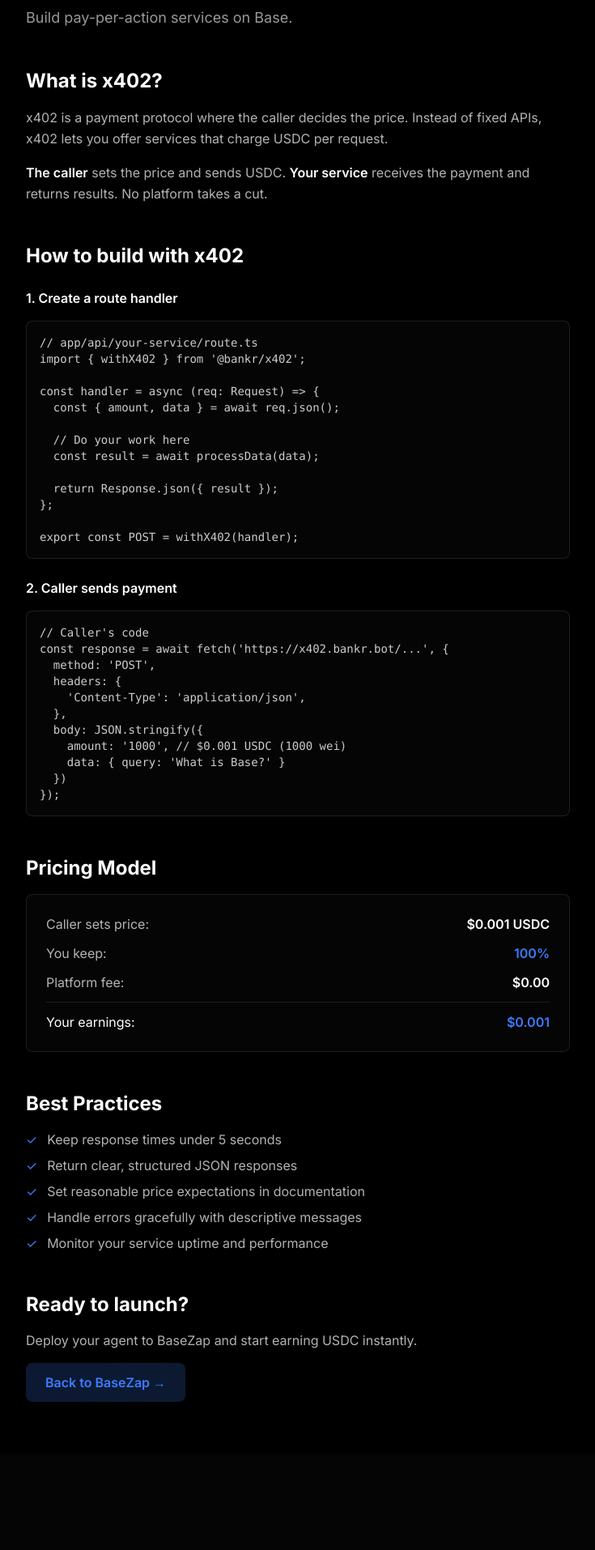
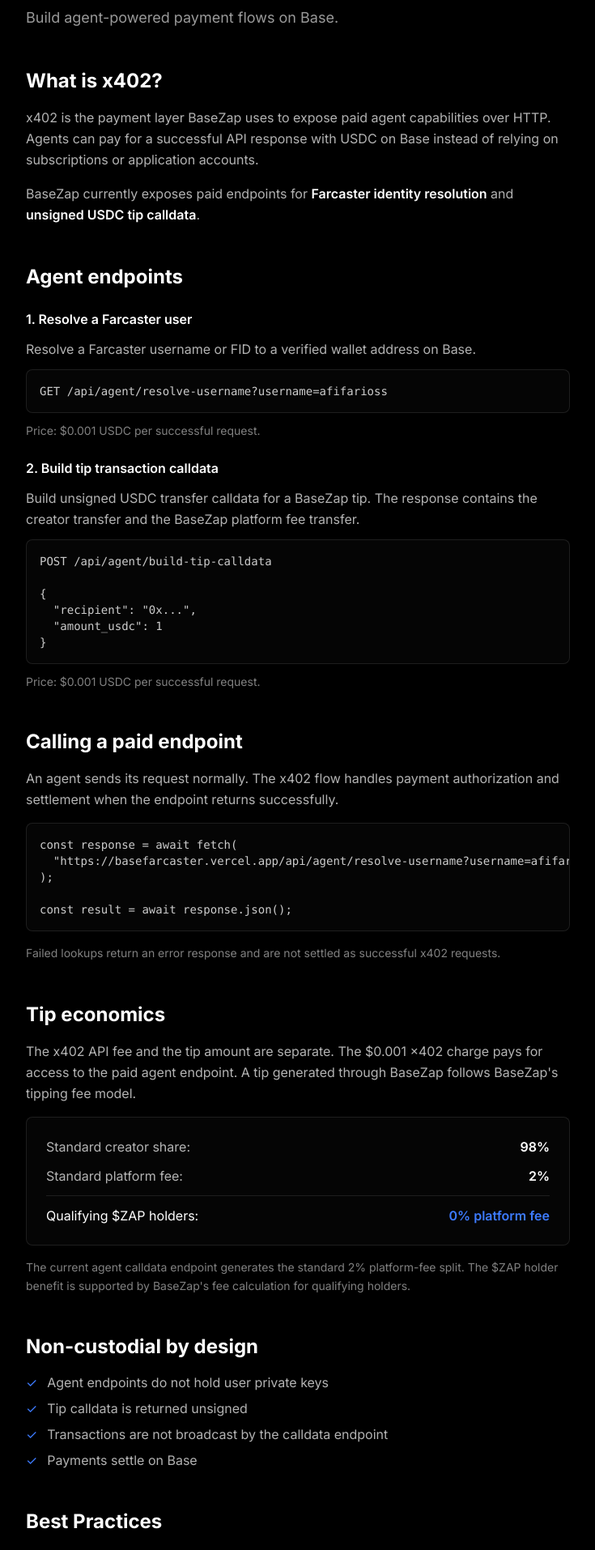
Before and after one commit to afifarioss/basefarcaster, a Next.js app: page /docs/x402 in a window 1280 px wide. Shown: the part 160-2074 px from the top of the page at 81% size, without its empty margins (272-1007 px from the left). Before the commit the page ends 1955 px from the top, so only its background shows below. Built offline with nearby package versions, Linux system fonts and the light colour scheme; no server answers; what @coinbase/onchainkit, @farcaster/miniapp-wagmi-connector, wagmi would draw is missing.

Commit message:
docs: align x402 guide with BaseZap agent APIs

```diff
--- a/app/docs/x402/page.tsx
+++ b/app/docs/x402/page.tsx
@@ -6,14 +6,17 @@
       <div className="mx-auto max-w-2xl space-y-12">
         {/* Header */}
         <div className="space-y-4 opacity-0 animate-[fadeInUp_1s_ease-out_0.2s_forwards]">
-          <a href="/" className="inline-flex items-center gap-2 text-sm text-white/50 hover:text-white/70">
+          <a
+            href="/"
+            className="inline-flex items-center gap-2 text-sm text-white/50 hover:text-white/70"
+          >
             ← Back to BaseZap
           </a>
           <h1 className="font-display text-4xl font-bold leading-[1.2] tracking-tight sm:text-5xl">
             x402 Integration Guide
           </h1>
           <p className="text-lg text-white/60">
-            Build pay-per-action services on Base.
+            Build agent-powered payment flows on Base.
           </p>
         </div>
 
@@ -21,117 +24,183 @@
         <section className="space-y-4 opacity-0 animate-[fadeInUp_1s_ease-out_0.4s_forwards]">
           <h2 className="text-2xl font-bold">What is x402?</h2>
           <p className="leading-relaxed text-white/70">
-            x402 is a payment protocol where the caller decides the price. Instead of fixed APIs, x402 lets you offer services that charge USDC per request.
+            x402 is the payment layer BaseZap uses to expose paid agent
+            capabilities over HTTP. Agents can pay for a successful API
+            response with USDC on Base instead of relying on subscriptions or
+            application accounts.
           </p>
           <p className="leading-relaxed text-white/70">
-            <span className="font-semibold text-white">The caller</span> sets the price and sends USDC. <span className="font-semibold text-white">Your service</span> receives the payment and returns results. No platform takes a cut.
+            BaseZap currently exposes paid endpoints for{" "}
+            <span className="font-semibold text-white">
+              Farcaster identity resolution
+            </span>{" "}
+            and{" "}
+            <span className="font-semibold text-white">
+              unsigned USDC tip calldata
+            </span>
+            .
           </p>
         </section>
 
-        {/* How to build */}
+        {/* Agent endpoints */}
         <section className="space-y-6 opacity-0 animate-[fadeInUp_1s_ease-out_0.6s_forwards]">
-          <h2 className="text-2xl font-bold">How to build with x402</h2>
+          <h2 className="text-2xl font-bold">Agent endpoints</h2>
 
-          <div className="space-y-4">
-            <h3 className="font-semibold">1. Create a route handler</h3>
-            <pre className="overflow-x-auto rounded-lg border border-white/[0.1] bg-white/[0.02] p-4 text-sm text-white/80">
-{`// app/api/your-service/route.ts
-import { withX402 } from '@bankr/x402';
+          <div className="space-y-6">
+            <div className="space-y-3">
+              <h3 className="font-semibold">
+                1. Resolve a Farcaster user
+              </h3>
+              <p className="leading-relaxed text-white/70">
+                Resolve a Farcaster username or FID to a verified wallet
+                address on Base.
+              </p>
+              <pre className="overflow-x-auto rounded-lg border border-white/[0.1] bg-white/[0.02] p-4 text-sm text-white/80">
+{`GET /api/agent/resolve-username?username=afifarioss`}
+              </pre>
+              <p className="text-sm text-white/50">
+                Price: $0.001 USDC per successful request.
+              </p>
+            </div>
 
-const handler = async (req: Request) => {
-  const { amount, data } = await req.json();
+            <div className="space-y-3">
+              <h3 className="font-semibold">
+                2. Build tip transaction calldata
+              </h3>
+              <p className="leading-relaxed text-white/70">
+                Build unsigned USDC transfer calldata for a BaseZap tip. The
+                response contains the creator transfer and the BaseZap platform
+                fee transfer.
+              </p>
+              <pre className="overflow-x-auto rounded-lg border border-white/[0.1] bg-white/[0.02] p-4 text-sm text-white/80">
+{`POST /api/agent/build-tip-calldata
 
-  // Do your work here
-  const result = await processData(data);
-
-  return Response.json({ result });
-};
-
-export const POST = withX402(handler);`}
-            </pre>
-          </div>
-
-          <div className="space-y-4">
-            <h3 className="font-semibold">2. Caller sends payment</h3>
-            <pre className="overflow-x-auto rounded-lg border border-white/[0.1] bg-white/[0.02] p-4 text-sm text-white/80">
-{`// Caller's code
-const response = await fetch('https://x402.bankr.bot/...', {
-  method: 'POST',
-  headers: {
-    'Content-Type': 'application/json',
-  },
-  body: JSON.stringify({
-    amount: '1000', // $0.001 USDC (1000 wei)
-    data: { query: 'What is Base?' }
-  })
-});`}
-            </pre>
-          </div>
-        </section>
-
-        {/* Pricing model */}
-        <section className="space-y-4 opacity-0 animate-[fadeInUp_1s_ease-out_0.8s_forwards]">
-          <h2 className="text-2xl font-bold">Pricing Model</h2>
-          <div className="rounded-lg border border-white/[0.1] bg-white/[0.02] p-6">
-            <div className="space-y-3">
-              <div className="flex justify-between">
-                <span className="text-white/70">Caller sets price:</span>
-                <span className="font-semibold">$0.001 USDC</span>
-              </div>
-              <div className="flex justify-between">
-                <span className="text-white/70">You keep:</span>
-                <span className="font-semibold text-base-blueLight">100%</span>
-              </div>
-              <div className="flex justify-between">
-                <span className="text-white/70">Platform fee:</span>
-                <span className="font-semibold">$0.00</span>
-              </div>
-              <div className="border-t border-white/[0.1] pt-3 flex justify-between">
-                <span className="text-white">Your earnings:</span>
-                <span className="font-semibold text-base-blueLight">$0.001</span>
-              </div>
+{
+  "recipient": "0x...",
+  "amount_usdc": 1
+}`}
+              </pre>
+              <p className="text-sm text-white/50">
+                Price: $0.001 USDC per successful request.
+              </p>
             </div>
           </div>
         </section>
 
+        {/* Example request */}
+        <section className="space-y-4 opacity-0 animate-[fadeInUp_1s_ease-out_0.8s_forwards]">
+          <h2 className="text-2xl font-bold">Calling a paid endpoint</h2>
+          <p className="leading-relaxed text-white/70">
+            An agent sends its request normally. The x402 flow handles payment
+            authorization and settlement when the endpoint returns
+            successfully.
+          </p>
+          <pre className="overflow-x-auto rounded-lg border border-white/[0.1] bg-white/[0.02] p-4 text-sm text-white/80">
+{`const response = await fetch(
+  "https://basefarcaster.vercel.app/api/agent/resolve-username?username=afifarioss"
+);
+
+const result = await response.json();`}
+          </pre>
+          <p className="text-sm leading-relaxed text-white/50">
+            Failed lookups return an error response and are not settled as
+            successful x402 requests.
+          </p>
+        </section>
+
+        {/* Tip economics */}
+        <section className="space-y-4 opacity-0 animate-[fadeInUp_1s_ease-out_1s_forwards]">
+          <h2 className="text-2xl font-bold">Tip economics</h2>
+          <p className="leading-relaxed text-white/70">
+            The x402 API fee and the tip amount are separate. The $0.001 x402
+            charge pays for access to the paid agent endpoint. A tip generated
+            through BaseZap follows BaseZap&apos;s tipping fee model.
+          </p>
+
+          <div className="rounded-lg border border-white/[0.1] bg-white/[0.02] p-6">
+            <div className="space-y-3">
+              <div className="flex justify-between">
+                <span className="text-white/70">Standard creator share:</span>
+                <span className="font-semibold">98%</span>
+              </div>
+              <div className="flex justify-between">
+                <span className="text-white/70">Standard platform fee:</span>
+                <span className="font-semibold">2%</span>
+              </div>
+              <div className="border-t border-white/[0.1] pt-3 flex justify-between">
+                <span className="text-white">Qualifying $ZAP holders:</span>
+                <span className="font-semibold text-base-blueLight">
+                  0% platform fee
+                </span>
+              </div>
+            </div>
+          </div>
+
+          <p className="text-sm leading-relaxed text-white/50">
+            The current agent calldata endpoint generates the standard 2%
+            platform-fee split. The $ZAP holder benefit is supported by
+            BaseZap&apos;s fee calculation for qualifying holders.
+          </p>
+        </section>
+
+        {/* Security */}
+        <section className="space-y-4 opacity-0 animate-[fadeInUp_1s_ease-out_1.2s_forwards]">
+          <h2 className="text-2xl font-bold">Non-custodial by design</h2>
+          <ul className="space-y-2 text-white/70">
+            <li className="flex gap-3">
+              <span className="text-base-blueLight">✓</span>
+              <span>Agent endpoints do not hold user private keys</span>
+            </li>
+            <li className="flex gap-3">
+              <span className="text-base-blueLight">✓</span>
+              <span>Tip calldata is returned unsigned</span>
+            </li>
+            <li className="flex gap-3">
+              <span className="text-base-blueLight">✓</span>
+              <span>Transactions are not broadcast by the calldata endpoint</span>
+            </li>
+            <li className="flex gap-3">
+              <span className="text-base-blueLight">✓</span>
+              <span>Payments settle on Base</span>
+            </li>
+          </ul>
+        </section>
+
         {/* Best practices */}
-        <section className="space-y-4 opacity-0 animate-[fadeInUp_1s_ease-out_1s_forwards]">
+        <section className="space-y-4 opacity-0 animate-[fadeInUp_1s_ease-out_1.4s_forwards]">
           <h2 className="text-2xl font-bold">Best Practices</h2>
           <ul className="space-y-2 text-white/70">
             <li className="flex gap-3">
               <span className="text-base-blueLight">✓</span>
-              <span>Keep response times under 5 seconds</span>
+              <span>Validate recipient addresses before building transactions</span>
             </li>
             <li className="flex gap-3">
               <span className="text-base-blueLight">✓</span>
-              <span>Return clear, structured JSON responses</span>
+              <span>Use the returned calldata without modifying its destination or amount</span>
             </li>
             <li className="flex gap-3">
               <span className="text-base-blueLight">✓</span>
-              <span>Set reasonable price expectations in documentation</span>
+              <span>Handle unsuccessful API responses before relying on results</span>
             </li>
             <li className="flex gap-3">
               <span className="text-base-blueLight">✓</span>
-              <span>Handle errors gracefully with descriptive messages</span>
-            </li>
-            <li className="flex gap-3">
-              <span className="text-base-blueLight">✓</span>
-              <span>Monitor your service uptime and performance</span>
+              <span>Keep private keys in the agent&apos;s own wallet infrastructure</span>
             </li>
           </ul>
         </section>
 
         {/* Next steps */}
-        <section className="space-y-4 opacity-0 animate-[fadeInUp_1s_ease-out_1.2s_forwards]">
-          <h2 className="text-2xl font-bold">Ready to launch?</h2>
+        <section className="space-y-4 opacity-0 animate-[fadeInUp_1s_ease-out_1.6s_forwards]">
+          <h2 className="text-2xl font-bold">Ready to build?</h2>
           <p className="text-white/70">
-            Deploy your agent to BaseZap and start earning USDC instantly.
+            Use BaseZap&apos;s agent endpoints to discover Farcaster users and
+            construct Base-native payment flows.
           </p>
           <a
-            href="/"
+            href="/docs/agents"
             className="inline-flex items-center gap-2 rounded-lg bg-gradient-to-r from-base-blueLight/20 to-blue-500/20 px-6 py-3 font-semibold text-base-blueLight transition-all hover:from-base-blueLight/40 hover:to-blue-500/40"
           >
-            Back to BaseZap →
+            Explore Agent APIs →
           </a>
         </section>
       </div>
```
